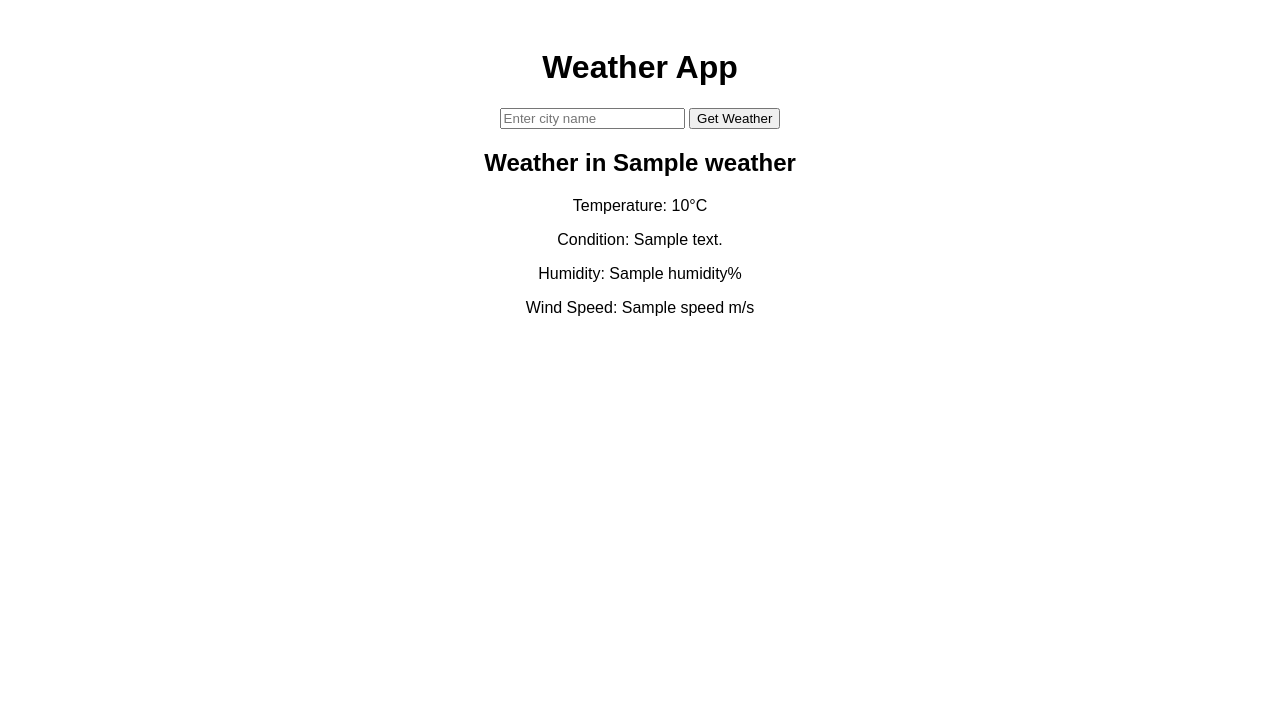
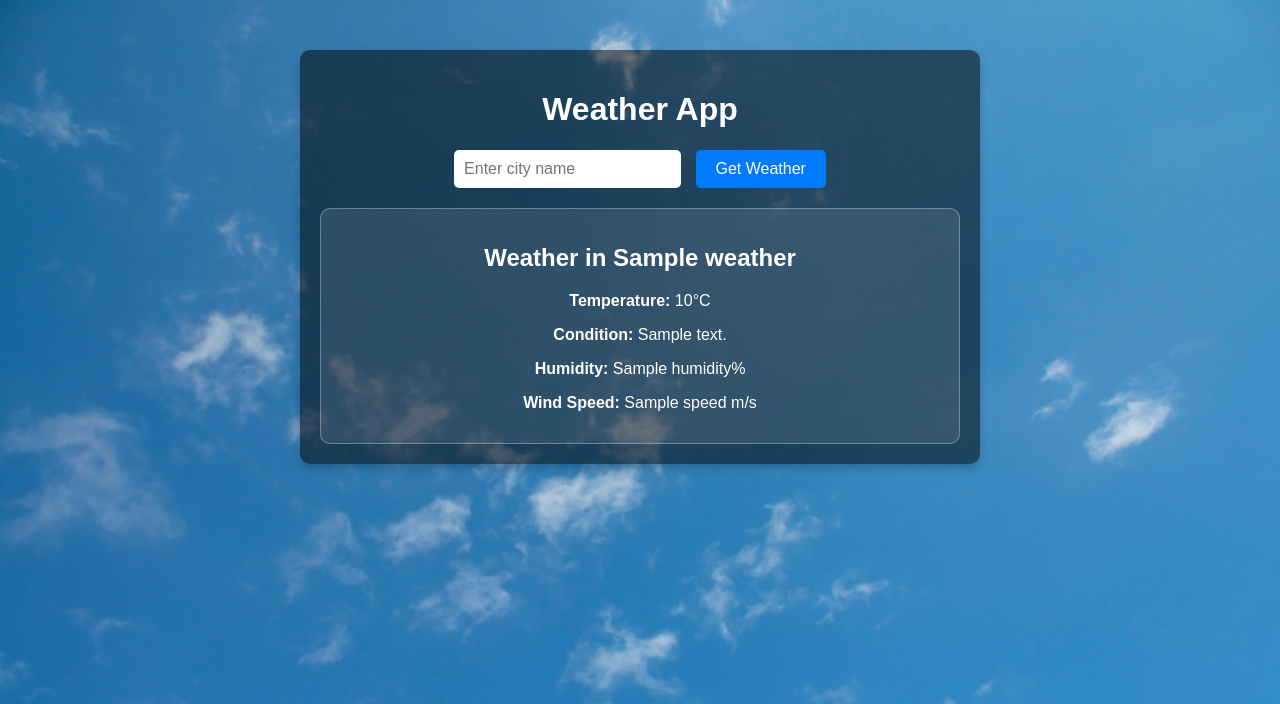
Before and after one commit to annacampi9/Weather_Application, a Flask app: template templates/index.html in a window 1280 px wide. Shown: the top 704 px of the page. Run offline with Flask 3, Linux system fonts and the light colour scheme; the template is opened without the code that fills it: most values are stand-ins (such as "Sample title", 1, 10 or a date in 2020).

Commit message:
Updated UI, added dynamic background

```diff
--- a/app.py
+++ b/app.py
@@ -8,15 +8,27 @@ API_KEY = "d49e7db39431b066df9cb515578885d8"
 @app.route("/", methods=["GET", "POST"])
 def home():
     weather_data = None
+    weather_id = None
+    error_message = None
+
     if request.method == "POST":
         city = request.form.get("city")
         if city:
-            # Call OpenWeather API
             url = f"http://api.openweathermap.org/data/2.5/weather?q={city}&appid={API_KEY}&units=metric"
             response = requests.get(url)
+
             if response.status_code == 200:
                 weather_data = response.json()
-    return render_template("index.html", weather=weather_data)
+                weather_id = weather_data.get('weather', [{}])[0].get('id')
+            else:
+                error_message = "City not found. Please check the spelling and try again."
+
+    return render_template(
+        "index.html",
+        weather=weather_data,
+        weather_id=weather_id,
+        error_message=error_message
+    )
 
 if __name__ == "__main__":
     app.run(debug=True)
--- /dev/null
+++ b/static/css/main.css
@@ -0,0 +1,86 @@
+/* Set the background image */
+body {
+    background-image: url('../images/clear_sky.jpg');
+    background-size: cover;
+    margin: 0;
+    font-family: Arial, sans-serif;
+    color: white;
+    text-align: center;
+}
+
+body.clear-sky {
+    background-image: url("../images/clear_sky.jpg");
+}
+
+body.cloudy {
+    background-image: url("../images/cloudy.jpg");
+}
+
+body.rain {
+    background-image: url("../images/rain.jpg");
+}
+
+body.snow {
+    background-image: url("../images/snow.jpg");
+}
+
+body.thunder {
+    background-image: url("../images/thunder.jpg");
+}
+
+body.mist {
+    background-image: url("../images/mist.jpg");
+}
+
+body.default {
+    background-image: url("../images/default.jpg");
+}
+
+/* Center the app content */
+.weather-app {
+    padding: 20px;
+    background-color: rgba(0, 0, 0, 0.5); /* Slightly transparent background for readability */
+    border-radius: 10px;
+    width: 50%;
+    margin: 50px auto;
+    box-shadow: 0 4px 8px rgba(0, 0, 0, 0.2);
+}
+
+/* Form input and button styles */
+form input[type="text"] {
+    padding: 10px;
+    font-size: 16px;
+    border: none;
+    border-radius: 5px;
+    margin-right: 10px;
+}
+
+form button {
+    padding: 10px 20px;
+    font-size: 16px;
+    background-color: #007BFF;
+    color: white;
+    border: none;
+    border-radius: 5px;
+    cursor: pointer;
+}
+
+form button:hover {
+    background-color: #0056b3;
+}
+
+/* Weather info styles */
+.weather-info {
+    margin-top: 20px;
+    padding: 15px;
+    border: 1px solid rgba(255, 255, 255, 0.3);
+    border-radius: 10px;
+    background-color: rgba(255, 255, 255, 0.1);
+}
+
+.error {
+    color: red;
+    font-weight: bold;
+    margin-top: 10px;
+    text-align: center;
+}
--- a/templates/index.html
+++ b/templates/index.html
@@ -4,25 +4,32 @@
     <meta charset="UTF-8">
     <meta name="viewport" content="width=device-width, initial-scale=1.0">
     <title>Weather App</title>
-    <style>
-        body { font-family: Arial, sans-serif; text-align: center; padding: 20px; }
-        .weather { margin-top: 20px; }
-    </style>
+    <link rel="stylesheet" href="{{ url_for('static', filename='css/main.css') }}">
 </head>
-<body>
+<body data-weather-id="{{ weather_id }}">
+    <div class="weather-app">
         <h1>Weather App</h1>
         <form method="POST">
             <input type="text" name="city" placeholder="Enter city name" required>
             <button type="submit">Get Weather</button>
         </form>
-    {% if weather %}
-        <div class="weather">
-            <h2>Weather in {{ weather['name'] }}</h2>
-            <p>Temperature: {{ weather['main']['temp'] }}°C</p>
-            <p>Condition: {{ weather['weather'][0]['description'].capitalize() }}</p>
-            <p>Humidity: {{ weather['main']['humidity'] }}%</p>
-            <p>Wind Speed: {{ weather['wind']['speed'] }} m/s</p>
+
+        {% if error_message %}
+        <div class="error">
+            <p>{{ error_message }}</p>
         </div>
         {% endif %}
+
+        {% if weather %}
+        <div class="weather-info">
+            <h2>Weather in {{ weather.name }}</h2>
+            <p><strong>Temperature:</strong> {{ weather.main.temp }}°C</p>
+            <p><strong>Condition:</strong> {{ weather.weather[0].description }}</p>
+            <p><strong>Humidity:</strong> {{ weather.main.humidity }}%</p>
+            <p><strong>Wind Speed:</strong> {{ weather.wind.speed }} m/s</p>
+        </div>
+        {% endif %}
+    </div>
+    <script src="{{ url_for('static', filename='js/main.js') }}"></script>
 </body>
 </html>
```
Also changed, not shown: static/js/main.js (added, +45 -0 lines), static/images/clear_sky.jpg (added), static/images/cloudy.jpg (added), static/images/mist.jpg (added), static/images/rain.jpg (added), static/images/snow.jpg (added), static/images/thunder.jpg (added). Lines whose indentation alone changed are shown as unchanged.
